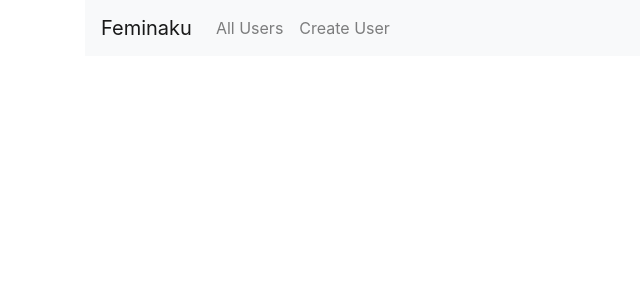
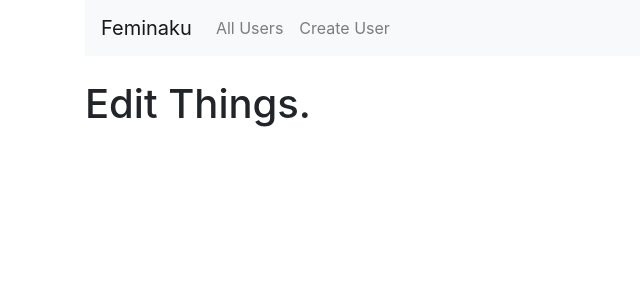
Before and after one commit to cydneypo034/feminaku-project, a React (Create React App) app in the folder client/: page /edit/1 in a window 1280 px wide. Shown: the top 300 px of the page, without its empty margins (0-640 px from the left). Built offline with nearby package versions, Linux system fonts and the light colour scheme; a web font is replaced by a local one.

Commit message:
added edit page, will work on later

```diff
--- a/client/src/App.js
+++ b/client/src/App.js
@@ -4,6 +4,7 @@ import {BrowserRouter as Router, Route, Link} from 'react-router-dom';
 import "bootstrap/dist/css/bootstrap.min.css";
 import theseUsers from './components/user-lists.js'
 import createUser from './components/createUser.js';
+import editUser from './components/editUser.js';
 import user from './components/user.js';
 
 import './App.css';
@@ -30,7 +31,7 @@ class App extends React.Component {
         <Route path="/" exact component={user} />
         <Route path="/allusers" component={theseUsers} />
         <Route path="/create" component={createUser} />
-
+        <Route path="/edit/:id" component={editUser} />
 
 
         </div>
--- a/client/src/components/createUser.js
+++ b/client/src/components/createUser.js
@@ -28,12 +28,6 @@ class createUsers extends React.Component {
         event.preventDefault();
 
         console.log(`Form submitted:`)
-        console.log(`name: ${this.state.name}`)
-        console.log(`originCity: ${this.state.originCity}`)
-        console.log(`age: ${this.state.age}`)
-        console.log(`instagram: ${this.state.instagram}`)
-        console.log(`favoriteAnime: ${this.state.favoriteAnime}`)
-        console.log(`favoriteFood: ${this.state.favoriteFood}`)
 
         const myNewUser = {
             name: this.state.name,
--- /dev/null
+++ b/client/src/components/editUser.js
@@ -0,0 +1,13 @@
+import React from 'react';
+
+class editUser extends React.Component {
+    render() {
+        return (
+            <div>
+                <h1>Edit Things.</h1>
+            </div>
+        )
+    }
+}
+
+export default editUser;
--- a/client/src/components/user-lists.js
+++ b/client/src/components/user-lists.js
@@ -44,7 +44,7 @@ class theseUsers extends React.Component {
         render () {
             return (
                 <div>
-                    <h1 className="fem-welcome">How a Look at our Wonderful Community!</h1>
+                    <h1 className="fem-welcome">Have a Look at our Wonderful Community!</h1>
                     <table className="table responsive" >
                         <thread>
                             <tr>
```
